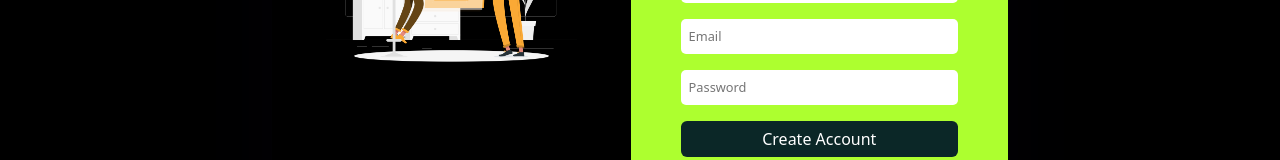
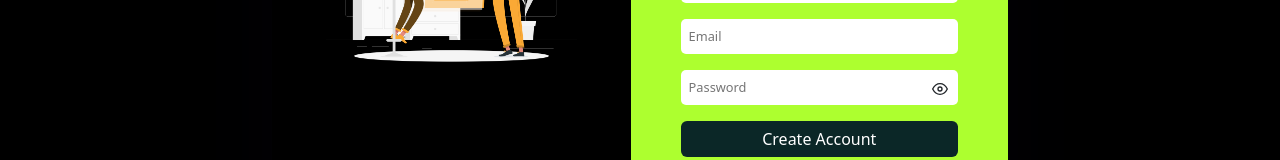
Before and after one commit to adityakalburgi/Travel_ageny_website, a React (Create React App) app in the folder frontend/: page /register in a window 1280 px wide. Shown: the part 383-543 px from the top of the page. Built offline with nearby package versions, Linux system fonts and the light colour scheme; a web font is replaced by a local one.

Commit message:
added view/hide toggle eye for password in Login and Register files

```diff
--- a/frontend/package.json
+++ b/frontend/package.json
@@ -11,6 +11,7 @@
     "json": "^11.0.0",
     "react": "^18.3.1",
     "react-dom": "^18.3.1",
+    "react-icons": "^5.5.0",
     "react-responsive-masonry": "^2.1.7",
     "react-router-dom": "^6.27.0",
     "react-scripts": "5.0.1",
@@ -21,7 +22,6 @@
     "remixicon": "^2.5.0",
     "slick-carousel": "^1.8.1",
     "web-vitals": "^2.1.4"
-
   },
   "scripts": {
     "start": "react-scripts start",
--- a/frontend/src/pages/Login.jsx
+++ b/frontend/src/pages/Login.jsx
@@ -1,56 +1,59 @@
-import React, { useContext, useState } from 'react'
-import { Container, Row, Col, Form, FormGroup, Button } from 'reactstrap'
-import '../styles/login.css'
-import { Link, useNavigate } from 'react-router-dom'
-import loginImg from '../assets/images/login.png'
-import userIcon from '../assets/images/user.png'
-import { AuthContext } from '../context/AuthContext'
-import { BASE_URL } from '../utils/config'
+import React, { useContext, useState } from "react";
+import { Container, Row, Col, Form, FormGroup, Button } from "reactstrap";
+import "../styles/login.css";
+import { Link, useNavigate } from "react-router-dom";
+import loginImg from "../assets/images/login.png";
+import userIcon from "../assets/images/user.png";
+import { AuthContext } from "../context/AuthContext";
+import { BASE_URL } from "../utils/config";
+import { FiEye, FiEyeOff } from "react-icons/fi";
 
 const Login = () => {
   const [credentials, setCredentials] = useState({
     email: undefined,
-      password: undefined
-   })
+    password: undefined,
+  });
 
-   const {dispatch} = useContext(AuthContext)
-   const navigate = useNavigate()
+  const [showPassword, setShowPassword] = useState(false);
 
-   const handleChange = e => {
-      setCredentials(prev => ({ ...prev, [e.target.id]: e.target.value }))
-   }
+  const { dispatch } = useContext(AuthContext);
+  const navigate = useNavigate();
 
-   const handleClick = async e => {
-      e.preventDefault()
+  const handleChange = (e) => {
+    setCredentials((prev) => ({ ...prev, [e.target.id]: e.target.value }));
+  };
 
-      dispatch({type:'LOGIN_START'})
+  const handleClick = async (e) => {
+    e.preventDefault();
+
+    dispatch({ type: "LOGIN_START" });
 
     try {
       const res = await fetch(`${BASE_URL}/auth/login`, {
-            method:'post',
+        method: "post",
         headers: {
-               'content-type':'application/json'
+          "content-type": "application/json",
         },
-            credentials:'include',
-            body: JSON.stringify(credentials)
-         })
+        credentials: "include",
+        body: JSON.stringify(credentials),
+      });
 
-         const result = await res.json()
-         if(!res.ok) alert(result.message)
-         console.log(result.data)
+      const result = await res.json();
+      if (!res.ok) alert(result.message);
+      console.log(result.data);
 
-         dispatch({type:"LOGIN_SUCCESS", payload:result.data})
-         navigate('/')
-      } catch(err) {
-         dispatch({type:"LOGIN_FAILURE", payload:err.message})
+      dispatch({ type: "LOGIN_SUCCESS", payload: result.data });
+      navigate("/");
+    } catch (err) {
+      dispatch({ type: "LOGIN_FAILURE", payload: err.message });
     }
-   }
+  };
 
   return (
-      <section style={{backgroundColor:"black"}}>
+    <section style={{ backgroundColor: "black" }}>
       <Container>
         <Row>
-               <Col lg='8' className='m-auto'>
+          <Col lg="8" className="m-auto">
             <div className="login__container d-flex justify-content-between">
               <div className="login__img">
                 <img src={loginImg} alt="" />
@@ -64,21 +67,52 @@ const Login = () => {
 
                 <Form onSubmit={handleClick}>
                   <FormGroup>
-                              <input type="email" placeholder='Email' id='email' onChange={handleChange} required />
+                    <input
+                      type="email"
+                      placeholder="Email"
+                      id="email"
+                      onChange={handleChange}
+                      required
+                    />
                   </FormGroup>
-                           <FormGroup>
-                              <input type="password" placeholder='Password' id='password' onChange={handleChange} required />
+                  <FormGroup style={{ position: "relative" }}>
+                    <input
+                      type={showPassword ? "text" : "password"}
+                      placeholder="Password"
+                      id="password"
+                      onChange={handleChange}
+                      required
+                    />
+                    <span
+                      onClick={() => setShowPassword(!showPassword)}
+                      style={{
+                        position: "absolute",
+                        right: "10px",
+                        top: "50%",
+                        transform: "translateY(-50%)",
+                        cursor: "pointer",
+                      }}
+                    >
+                      {showPassword ? <FiEyeOff /> : <FiEye />}
+                    </span>
                   </FormGroup>
-                           <Button className='btn secondary__btn auth__btn' type='submit'>Login</Button>
+                  <Button
+                    className="btn secondary__btn auth__btn"
+                    type="submit"
+                  >
+                    Login
+                  </Button>
                 </Form>
-                        <p>Don't have an account? <Link to='/register'>Create</Link></p>
+                <p>
+                  Don't have an account? <Link to="/register">Create</Link>
+                </p>
               </div>
             </div>
           </Col>
         </Row>
       </Container>
     </section>
-   )
-}
+  );
+};
 
-export default Login
+export default Login;
--- a/frontend/src/pages/Register.jsx
+++ b/frontend/src/pages/Register.jsx
@@ -1,56 +1,59 @@
-import React, { useState, useContext } from 'react'
-import { Container, Row, Col, Form, FormGroup, Button } from 'reactstrap'
-import '../styles/login.css'
-import { Link, useNavigate } from 'react-router-dom'
-import registerImg from '../assets/images/login.png'
-import userIcon from '../assets/images/user.png'
-import { AuthContext } from '../context/AuthContext'
-import { BASE_URL } from '../utils/config'
+import React, { useState, useContext } from "react";
+import { Container, Row, Col, Form, FormGroup, Button } from "reactstrap";
+import "../styles/login.css";
+import { Link, useNavigate } from "react-router-dom";
+import registerImg from "../assets/images/login.png";
+import userIcon from "../assets/images/user.png";
+import { AuthContext } from "../context/AuthContext";
+import { BASE_URL } from "../utils/config";
+import { FiEye, FiEyeOff } from "react-icons/fi";
 
 const Register = () => {
   const [credentials, setCredentials] = useState({
-      username: '',  // changed from userName to username
-      email: '',
-      password: ''
-   })
+    username: "", // changed from userName to username
+    email: "",
+    password: "",
+  });
 
-   const {dispatch} = useContext(AuthContext)
-   const navigate = useNavigate()
+  const [showPassword, setShowPassword] = useState(false);
 
-   const handleChange = e => {
-      setCredentials(prev => ({ ...prev, [e.target.id]: e.target.value }))
-   }
+  const { dispatch } = useContext(AuthContext);
+  const navigate = useNavigate();
 
-   const handleClick = async e => {
-      e.preventDefault()
+  const handleChange = (e) => {
+    setCredentials((prev) => ({ ...prev, [e.target.id]: e.target.value }));
+  };
+
+  const handleClick = async (e) => {
+    e.preventDefault();
 
     try {
       const res = await fetch(`${BASE_URL}/auth/register`, {
-            method:'post',
+        method: "post",
         headers: {
-               'content-type':'application/json'
+          "content-type": "application/json",
         },
-            body: JSON.stringify(credentials)
-         })
-         const result = await res.json()
+        body: JSON.stringify(credentials),
+      });
+      const result = await res.json();
 
-         if(!res.ok) {
-            alert(result.message)
-            return
+      if (!res.ok) {
+        alert(result.message);
+        return;
       }
 
-         dispatch({type:'REGISTER_SUCCESS'})
-         navigate('/login')
-      } catch(err) {
-         alert(err.message)
+      dispatch({ type: "REGISTER_SUCCESS" });
+      navigate("/login");
+    } catch (err) {
+      alert(err.message);
     }
-   }
+  };
 
   return (
-      <section style={{backgroundColor:"black"}}>
+    <section style={{ backgroundColor: "black" }}>
       <Container>
         <Row>
-               <Col lg='8' className='m-auto'>
+          <Col lg="8" className="m-auto">
             <div className="login__container d-flex justify-content-between">
               <div className="login__img">
                 <img src={registerImg} alt="" />
@@ -64,24 +67,61 @@ const Register = () => {
 
                 <Form onSubmit={handleClick}>
                   <FormGroup>
-                              <input type="text" placeholder='Username' id='username' onChange={handleChange} required />
+                    <input
+                      type="text"
+                      placeholder="Username"
+                      id="username"
+                      onChange={handleChange}
+                      required
+                    />
                   </FormGroup>
                   <FormGroup>
-                              <input type="email" placeholder='Email' id='email' onChange={handleChange} required />
+                    <input
+                      type="email"
+                      placeholder="Email"
+                      id="email"
+                      onChange={handleChange}
+                      required
+                    />
                   </FormGroup>
-                           <FormGroup>
-                              <input type="password" placeholder='Password' id='password' onChange={handleChange} required />
+                  <FormGroup style={{ position: "relative" }}>
+                    <input
+                      type={showPassword ? "text" : "password"}
+                      placeholder="Password"
+                      id="password"
+                      onChange={handleChange}
+                      required
+                    />
+                    <span
+                      onClick={() => setShowPassword(!showPassword)}
+                      style={{
+                        position: "absolute",
+                        right: "10px",
+                        top: "50%",
+                        transform: "translateY(-50%)",
+                        cursor: "pointer",
+                      }}
+                    >
+                      {showPassword ? <FiEyeOff /> : <FiEye />}
+                    </span>
                   </FormGroup>
-                           <Button className='btn secondary__btn auth__btn' type='submit'>Create Account</Button>
+                  <Button
+                    className="btn secondary__btn auth__btn"
+                    type="submit"
+                  >
+                    Create Account
+                  </Button>
                 </Form>
-                        <p>Already have an account? <Link to='/login'>Login</Link></p>
+                <p>
+                  Already have an account? <Link to="/login">Login</Link>
+                </p>
               </div>
             </div>
           </Col>
         </Row>
       </Container>
     </section>
-   )
-}
+  );
+};
 
-export default Register
+export default Register;
```
Also changed, not shown: 1 other file (tests, documents, lock files or other folders). Lines whose indentation alone changed are shown as unchanged.
